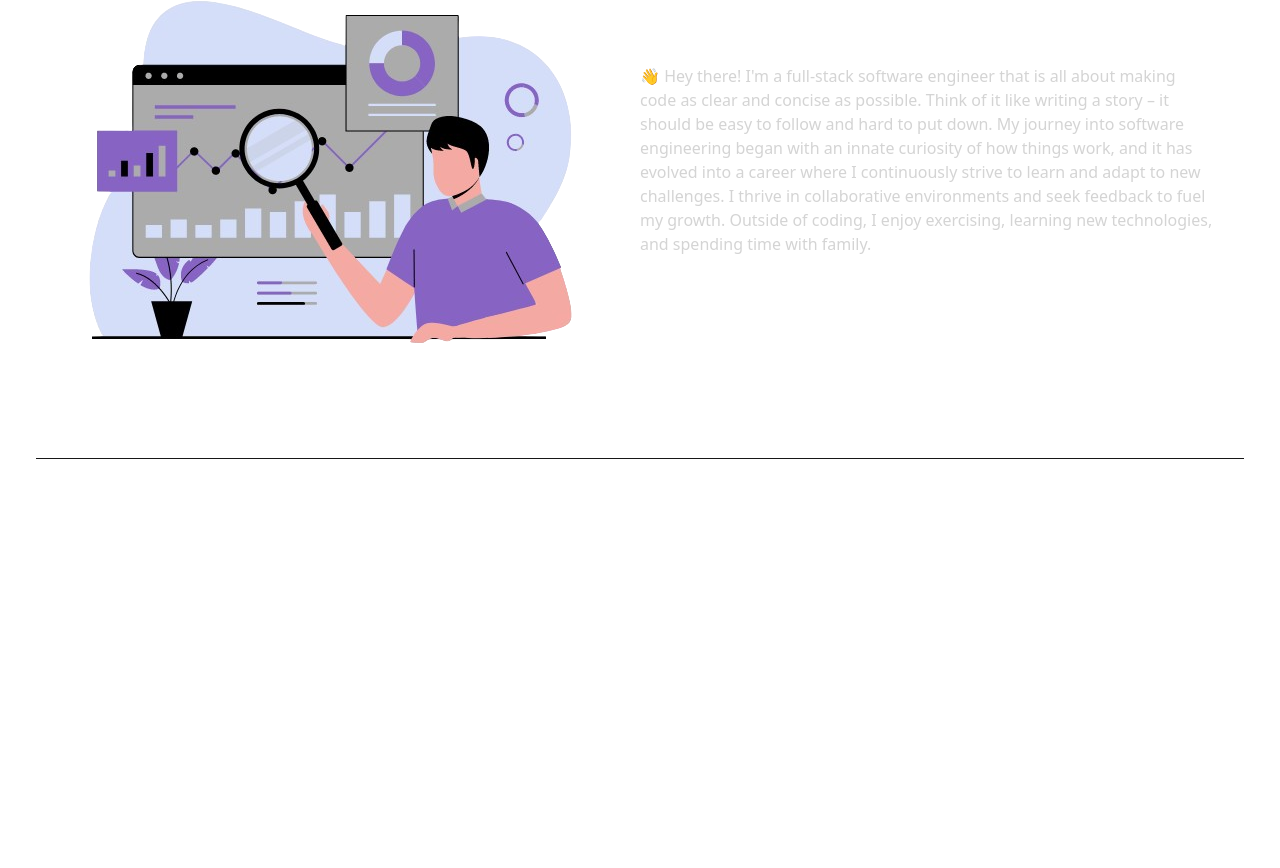
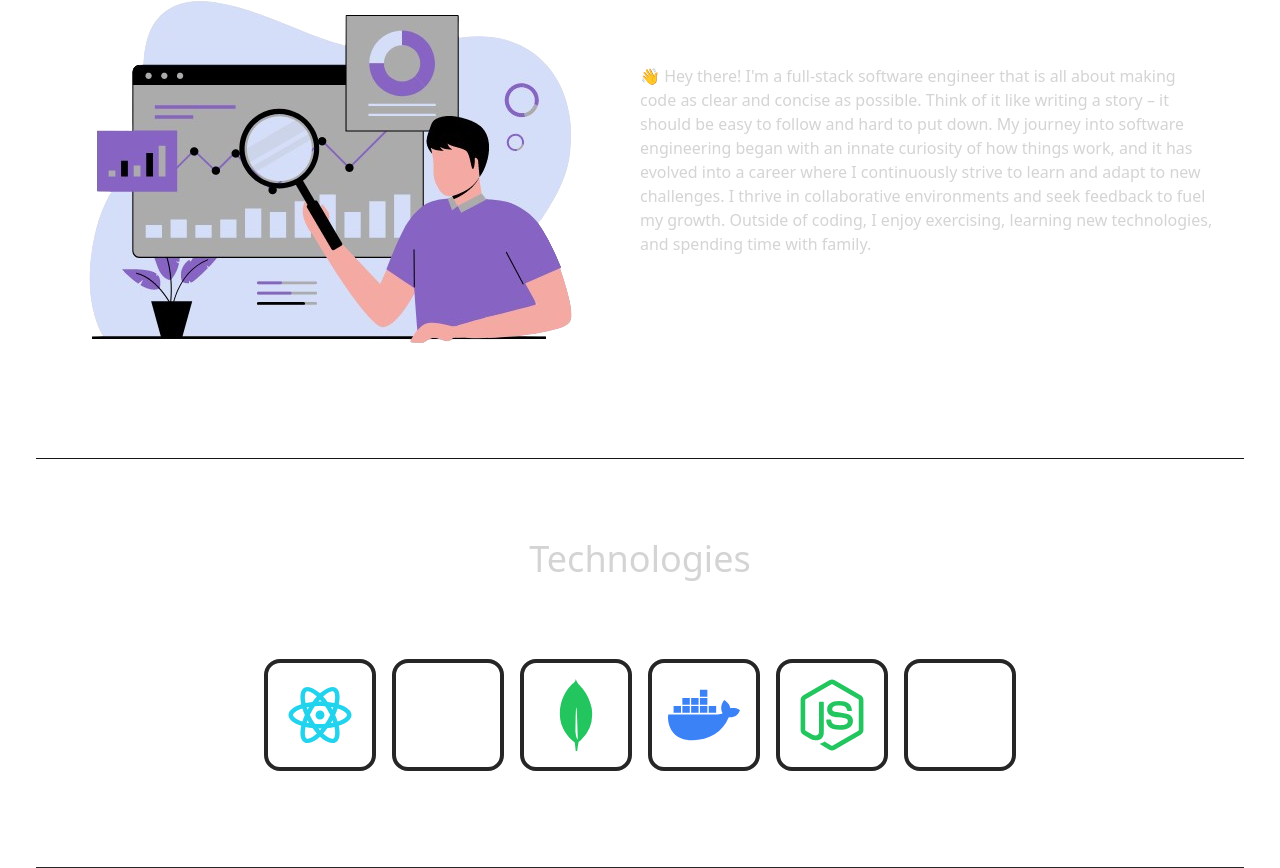
Before and after one commit to joseph-lang7/portfolio, a React (Vite) app: page / in a window 1280 px wide. Shown: the part 1039-1907 px from the top of the page. Before the commit the page ends 800 px from the top, so only its background shows below. Built offline with nearby package versions, Linux system fonts and the light colour scheme.

Commit message:
Implement technologies section

```diff
--- a/src/App.jsx
+++ b/src/App.jsx
@@ -2,16 +2,18 @@
 import Navbar from "./components/navbar/nav-bar";
 import Hero from "./components/hero/hero";
 import About from "./components/about/about";
+import Technologies from "./components/technologies/technologies";
 function App() {
   return (
     <div className="overflow-x-hidden text-neutral-300 antialiased selection:bg-cyan-300 selection:text-cyan-900">
       <div className="fixed top-0 -z-10 h-full w-full">
         <div className="absolute top-0 z-[-2] h-screen w-screen bg-neutral-950 bg-[radial-gradient(ellipse_80%_80%_at_50%_-20%,rgba(120,119,198,0.3),rgba(255,255,255,0))]"></div>
-        <div className="container mx-auto px-9">
-          <Navbar />
-          <Hero />
-          <About />
-        </div>
+      </div>
+      <div className="container mx-auto px-9">
+        <Navbar />
+        <Hero />
+        <About />
+        <Technologies />
       </div>
     </div>
   );
--- a/src/components/hero/hero.jsx
+++ b/src/components/hero/hero.jsx
@@ -5,7 +5,7 @@
       <div className="flex flex-wrap">
         <div className="w-full lg:w-1/2">
           <div className="flex flex-col items-center lg:items-start">
-            <h1 className="pb-16 text6xl font-thin tracking-tight lg:mt-16 lg:text-8xl">
+            <h1 className="pb-16 text-6xl font-thin tracking-tight lg:mt-16 lg:text-8xl">
               Joseph Lang
             </h1>
             <span className="bg-gradient-to-r from-pink-300 via-slate-500 to-purple-500 bg-clip-text text-4xl tracking-tight text-transparent">
--- /dev/null
+++ b/src/components/technologies/technologies.jsx
@@ -0,0 +1,36 @@
+import { RiReactjsLine } from "react-icons/ri";
+import { TbBrandNextjs } from "react-icons/tb";
+import { SiMongodb } from "react-icons/si";
+import { GrMysql } from "react-icons/gr";
+import { FaNodeJs } from "react-icons/fa";
+import { FaDocker } from "react-icons/fa";
+
+const Technologies = () => {
+  return (
+    <div className="border-b border-neutral-800 pb-24">
+      <h2 className="text-4xl text-center py-20">Technologies</h2>
+      <div className="flex flex-wrap items-center justify-center gap-4">
+        <div className="rounded-2xl border-4 border-neutral-800 p-4">
+          <RiReactjsLine className="text-7xl text-cyan-400" />
+        </div>
+        <div className="rounded-2xl border-4 border-neutral-800 p-4">
+          <TbBrandNextjs className="text-7xl text-white" />
+        </div>
+        <div className="rounded-2xl border-4 border-neutral-800 p-4">
+          <SiMongodb className="text-7xl text-green-500" />
+        </div>
+        <div className="rounded-2xl border-4 border-neutral-800 p-4">
+          <FaDocker className="text-7xl text-blue-500" />
+        </div>
+        <div className="rounded-2xl border-4 border-neutral-800 p-4">
+          <FaNodeJs className="text-7xl text-green-500" />
+        </div>
+        <div className="rounded-2xl border-4 border-neutral-800 p-4">
+          <GrMysql className="text-7xl text-white" />
+        </div>
+      </div>
+    </div>
+  );
+};
+
+export default Technologies;
```
